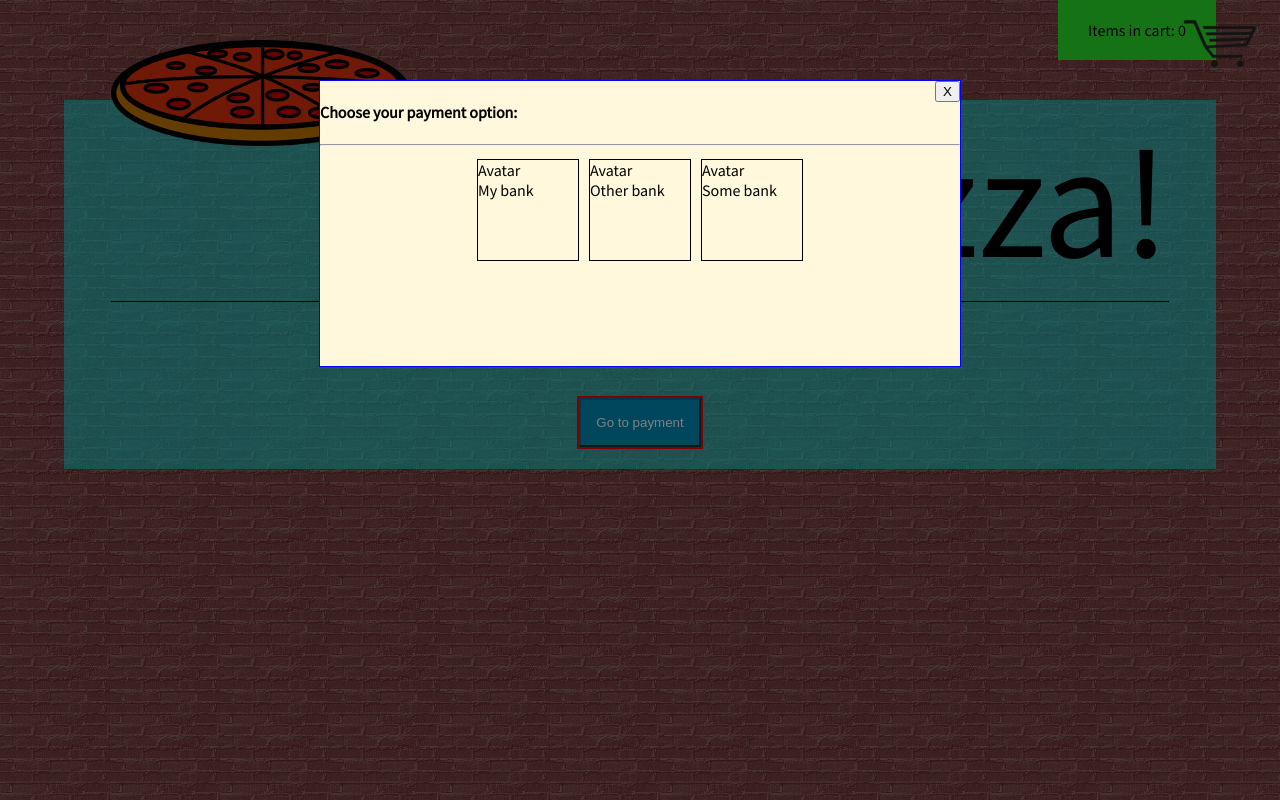
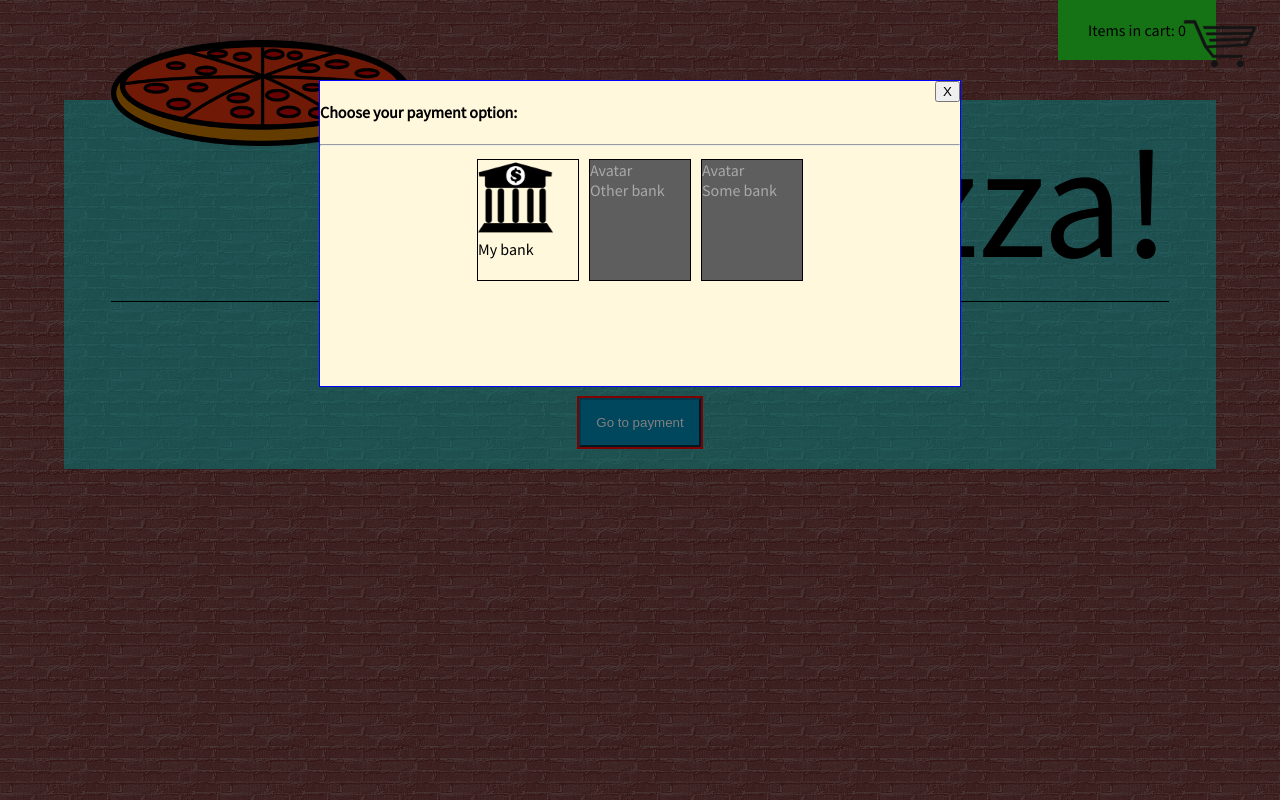
Before and after one commit to jaca1119/Pizzeria-react, a React (Create React App) app: page /payment in a window 1280 px wide. Both pictures are taken after a click on the button "Go to payment". Built offline with nearby package versions, Linux system fonts and the light colour scheme; no server answers.

Commit message:
Recive postMessage from iframe

```diff
--- a/src/payment/PaymentPopup.jsx
+++ b/src/payment/PaymentPopup.jsx
@@ -1,10 +1,31 @@
 import React from 'react';
+import bankLogo from '../img/bank-logo.png';
 
 class PaymentPopup extends React.Component {
 
     state = {
         isOptionsVisible: true,
         isPaymentVisible: false
+    }
+
+    componentDidMount() {
+        window.addEventListener('message', this.handlePaymentEvent);
+    }
+
+    componentWillUnmount() {
+        window.removeEventListener('message', this.handlePaymentEvent);
+    }
+
+    handlePaymentEvent = (e) => {
+        if (e.origin !== this.props.paymentURL) {
+            return;
+        }
+
+        this.setState({
+            isPaymentVisible: false,
+            isOptionsVisible: true
+        });
+        console.warn(e);
     }
 
     optionClick = () => {
@@ -20,7 +41,8 @@ class PaymentPopup extends React.Component {
         payment.postMessage({
             from: 'pizzeria',
             amount: sessionStorage.getItem("amount"),
-            message: 'order id: 66'
+            message: 'order id: 66',
+            parentURL: window.origin
         }, this.props.paymentURL);
     }
 
@@ -36,16 +58,16 @@ class PaymentPopup extends React.Component {
                             <hr />
                             <div className="options">
                                 <div className="bank" onClick={this.optionClick}>
-                                    <div>Avatar</div>
-                                    <span>My bank</span>
+                                    <img src={bankLogo} className="bank-logo" alt="my-bank" />
+                                    <div>My bank</div>
                                 </div>
 
-                                <div className="bank">
+                                <div className="bank disabled">
                                     <div>Avatar</div>
                                     <span>Other bank</span>
                                 </div>
 
-                                <div className="bank">
+                                <div className="bank disabled">
                                     <div>Avatar</div>
                                     <span>Some bank</span>
                                 </div>
--- a/src/payment/payment.css
+++ b/src/payment/payment.css
@@ -14,7 +14,6 @@
     background-color: rgba(0,0,0,0.5);
     z-index: 1;
     overflow: auto;
-    cursor: pointer;
 }
 
 .payment-popup > .content {
@@ -39,9 +38,19 @@
 .bank {
     border: 1px solid black;
     width: 100px;
-    height: 100px;
+    height: 120px;
     margin: 5px;
     cursor: pointer;
+}
+
+.bank > .bank-logo {
+    width: 75px;
+    height: auto;
+}
+
+.bank.disabled {
+    background-color: rgb(94, 94, 94);
+    color: darkgrey;
 }
 
 .options {
```
Also changed, not shown: src/img/bank-logo.png (added).
